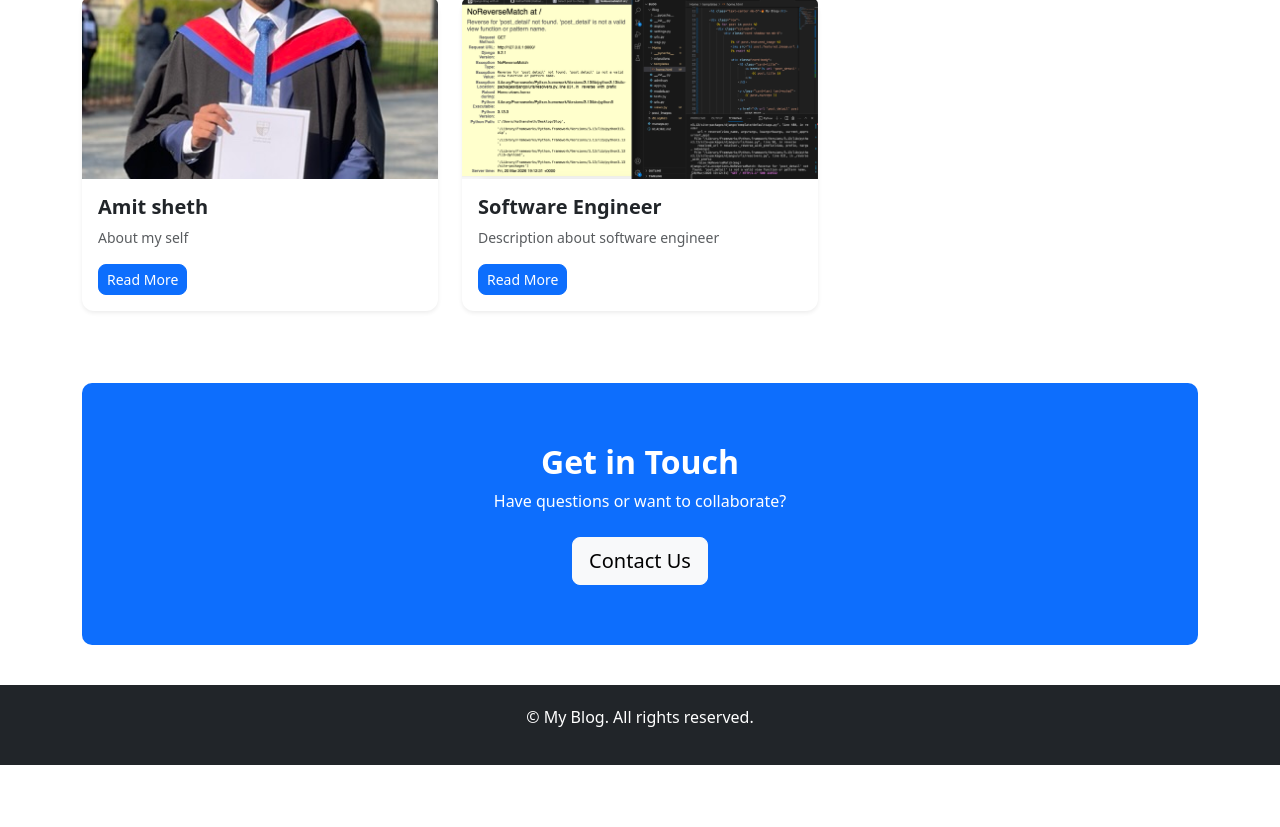
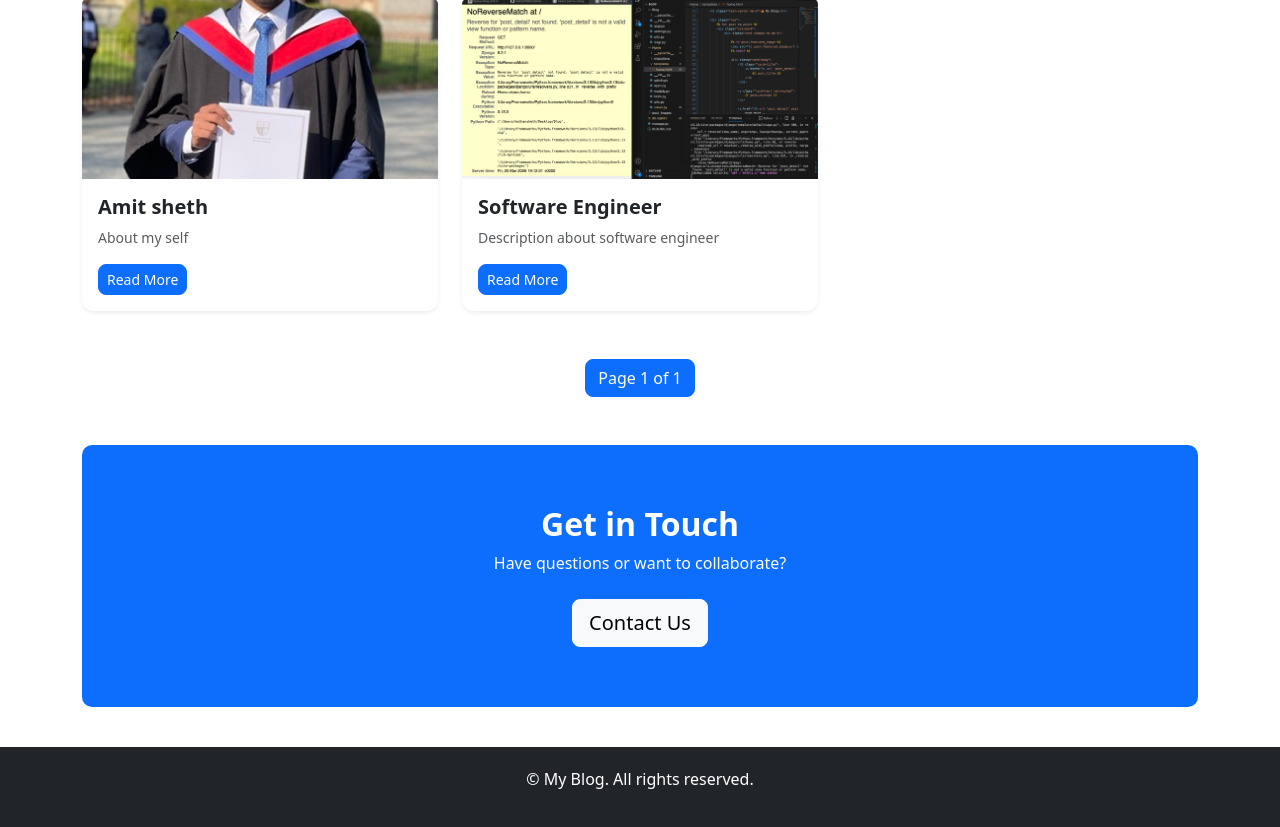
Before and after one commit to Kathan1999/Blog, a Django app: page / in a window 1280 px wide. Shown: the part 1273-2100 px from the top of the page. Before the commit the page ends 2038 px from the top, so only its background shows below. Run offline with Django 5.2, Linux system fonts and the light colour scheme; data comes from the database, SQL or seed files in the repository.

Commit message:
pagination has been added

```diff
--- a/Home/templates/home.html
+++ b/Home/templates/home.html
@@ -179,7 +179,7 @@
         <h2 id="latest" class="mt-5 mb-4">Latest Posts</h2>
 
         <div class="row">
-            {% for post in latest_posts %}
+            {% for post in posts %}
             <div class="col-md-4 mb-4">
                 <div class="card latest-card shadow-sm">
                     <img src="{{ post.featured_image.url }}" class="card-img-top" alt="{{ post.title }}">
@@ -191,6 +191,26 @@
                 </div>
             </div>
             {% endfor %}
+        </div>
+
+        <div class="d-flex justify-content-center mt-4">
+
+            {% if posts.has_previous %}
+                <a href="?page={{ posts.previous_page_number }}" class="btn btn-outline-primary me-2">
+                    Previous
+                </a>
+            {% endif %}
+
+            <span class="btn btn-primary">
+                Page {{ posts.number }} of {{ posts.paginator.num_pages }}
+            </span>
+
+            {% if posts.has_next %}
+                <a href="?page={{ posts.next_page_number }}" class="btn btn-outline-primary ms-2">
+                    Next
+                </a>
+            {% endif %}
+
         </div>
 
         <!-- CONTACT SECTION -->
--- a/Home/views.py
+++ b/Home/views.py
@@ -2,15 +2,19 @@ from django.shortcuts import render, HttpResponse
 from .models import Post
 from .models import Category
 from django.db.models import Q
+from django.core.paginator import Paginator
 # Create your views here.
 def home(request):
-   posts = Post.objects.filter(status='published').order_by('-created_at')
-   categories = Category.objects.all()
+   all_posts = Post.objects.filter(status='published').order_by('-created_at')
+   featured_posts = all_posts[:3]
+   remaining_posts = all_posts[3:]
+   paginator = Paginator(remaining_posts, 6)
+   page_number = request.GET.get('page')
+   posts = paginator.get_page(page_number)
 
-   #auto select featured posts
-   featured_posts = posts[:3]
-   latest_posts = posts[3:]
-   return render(request, 'home.html', {'posts':posts,'featured_posts':featured_posts,'latest_posts':latest_posts, 'categories':categories,})
+   catogories = Category.objects.all()
+
+   return render(request, 'home.html', {'featured_posts':featured_posts, 'posts':posts, 'categories':catogories,})
 
 def post_detail(request, slug):
     post = Post.objects.get(slug=slug)
```
